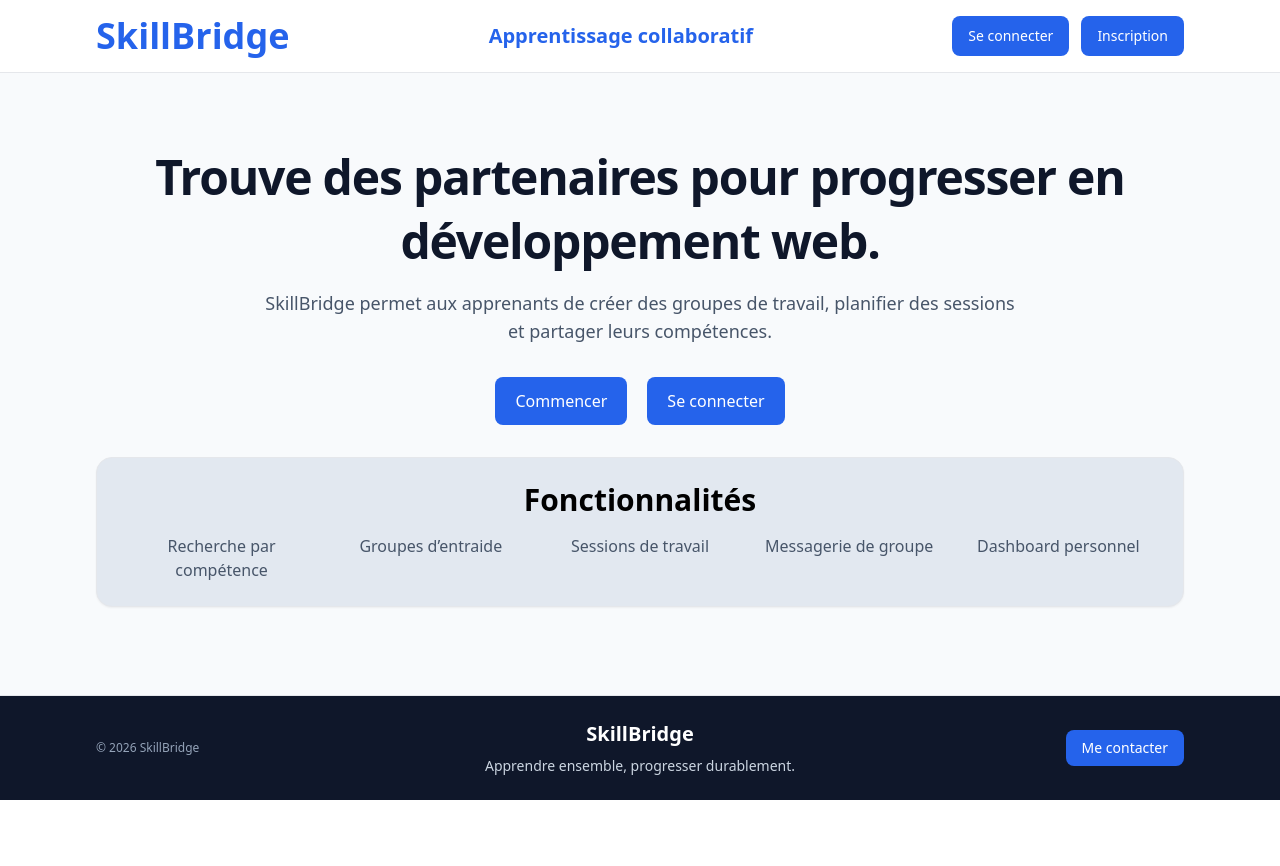
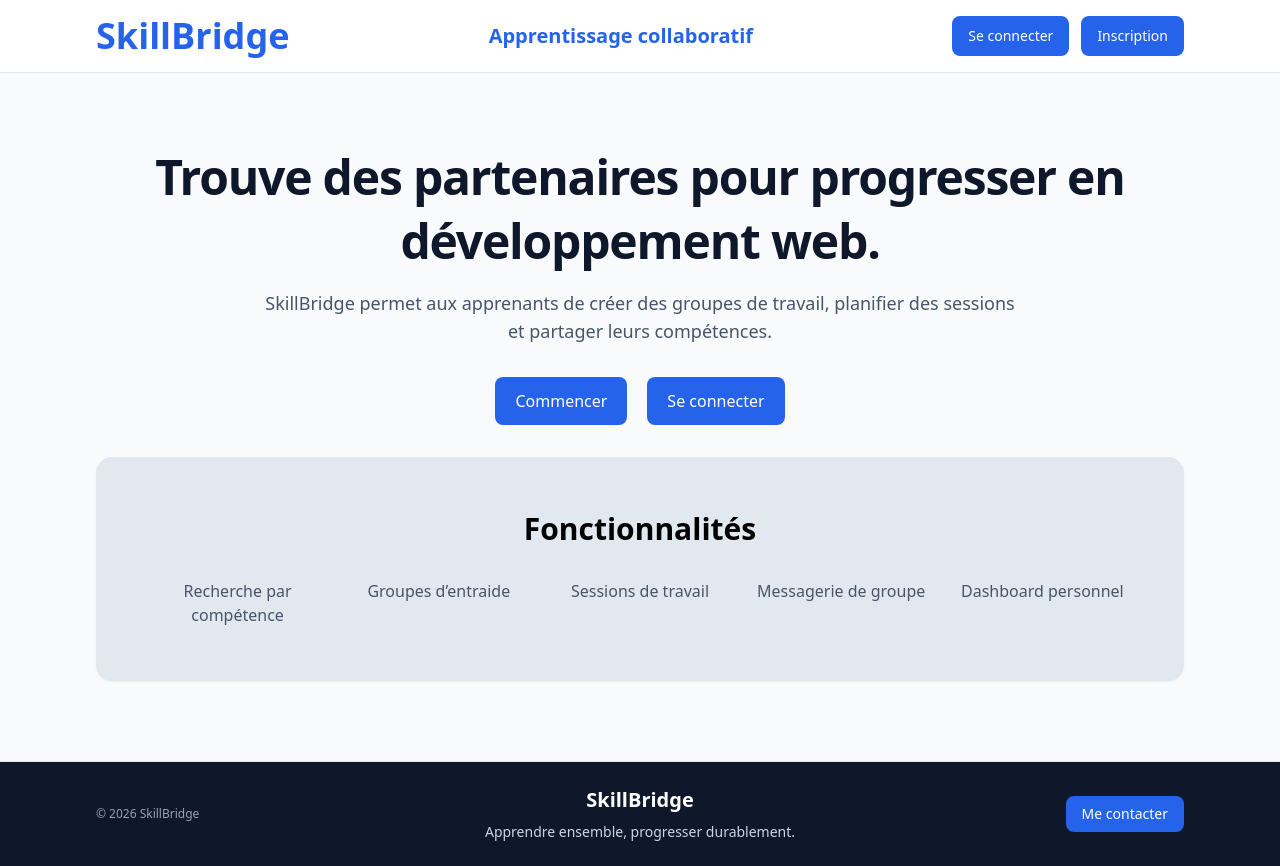
Before and after one commit to chatelierjimmy-max/Skillbridge, a React (Vite) app in the folder frontend/: page / in a window 1280 px wide. Before the commit the page ends 800 px from the top, so only its background shows below. Built offline with nearby package versions, Linux system fonts and the light colour scheme.

Commit message:
style: enlarge features section

```diff
--- a/frontend/src/pages/public/HomePage.tsx
+++ b/frontend/src/pages/public/HomePage.tsx
@@ -48,12 +48,12 @@ export default function HomePage() {
         </div>
 
         {/* Carte présentant les principales fonctionnalités */}
-        <div className="w-full rounded-2xl border bg-slate-200 p-4 text-center shadow-sm sm:p-6">
+        <div className="flex min-h-48 w-full flex-col justify-center rounded-2xl border bg-slate-200 p-8 text-center shadow-sm sm:min-h-56 sm:p-12">
           {/* Titre de la section fonctionnalités */}
           <h2 className="text-2xl font-semibold sm:text-3xl">Fonctionnalités</h2>
 
           {/* Liste des fonctionnalités proposées */}
-          <ul className="mt-4 grid gap-2 text-slate-600 sm:grid-cols-2 lg:grid-cols-5">
+          <ul className="mt-8 grid gap-4 text-slate-600 sm:grid-cols-2 lg:grid-cols-5">
             {/* Recherche d'utilisateurs selon leurs compétences */}
             <li>Recherche par compétence</li>
 
```
